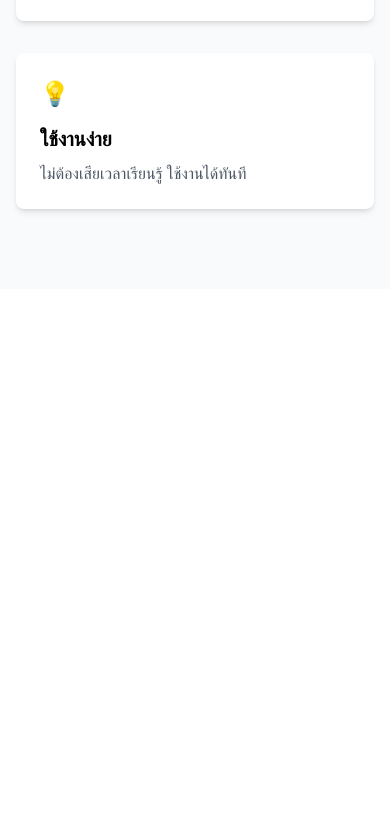
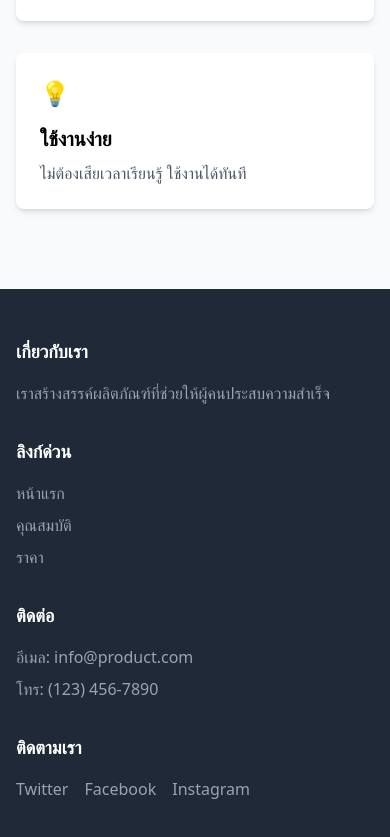
Before and after one commit to wittawasbuuacth/product-landing-page, a plain HTML site: page index.html in a window 390 px wide. Shown: the part 935-1772 px from the top of the page. Before the commit the page ends 1224 px from the top, so only its background shows below. Drawn offline with nearby package versions, Linux system fonts and the light colour scheme.

Commit message:
เพิ่มส่วนท้ายแบบ Responsive

```diff
--- a/index.html
+++ b/index.html
@@ -76,8 +76,42 @@
       </div>
     </section>
 
-    <footer>
-      <!-- ส่วนท้าย -->
+    <footer class="bg-gray-800 text-white py-12">
+      <div class="container mx-auto px-4">
+        <div class="grid grid-cols-1 md:grid-cols-4 gap-8">
+          <div>
+            <h3 class="font-bold text-lg mb-4">เกี่ยวกับเรา</h3>
+            <p class="text-gray-400">
+              เราสร้างสรรค์ผลิตภัณฑ์ที่ช่วยให้ผู้คนประสบความสำเร็จ
+            </p>
+          </div>
+          <div>
+            <h3 class="font-bold text-lg mb-4">ลิงก์ด่วน</h3>
+            <ul class="space-y-2 text-gray-400">
+              <li><a href="#" class="hover:text-white">หน้าแรก</a></li>
+              <li>
+                <a href="#features" class="hover:text-white">คุณสมบัติ</a>
+              </li>
+              <li><a href="#pricing" class="hover:text-white">ราคา</a></li>
+            </ul>
+          </div>
+          <div>
+            <h3 class="font-bold text-lg mb-4">ติดต่อ</h3>
+            <ul class="space-y-2 text-gray-400">
+              <li>อีเมล: info@product.com</li>
+              <li>โทร: (123) 456-7890</li>
+            </ul>
+          </div>
+          <div>
+            <h3 class="font-bold text-lg mb-4">ติดตามเรา</h3>
+            <div class="flex space-x-4">
+              <a href="#" class="text-gray-400 hover:text-white">Twitter</a>
+              <a href="#" class="text-gray-400 hover:text-white">Facebook</a>
+              <a href="#" class="text-gray-400 hover:text-white">Instagram</a>
+            </div>
+          </div>
+        </div>
+      </div>
     </footer>
   </body>
 </html>
```
